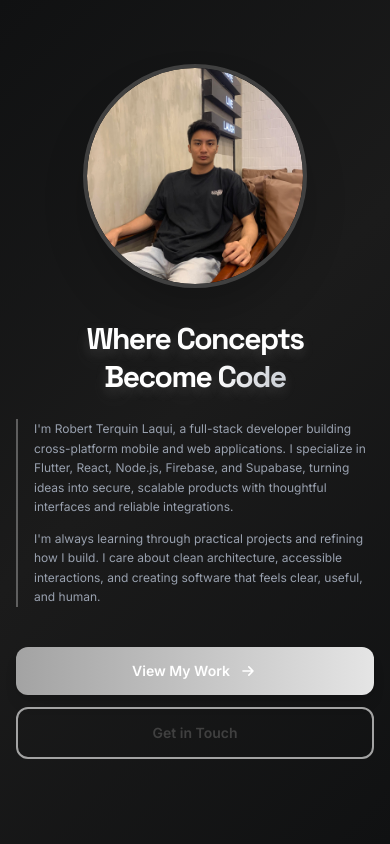
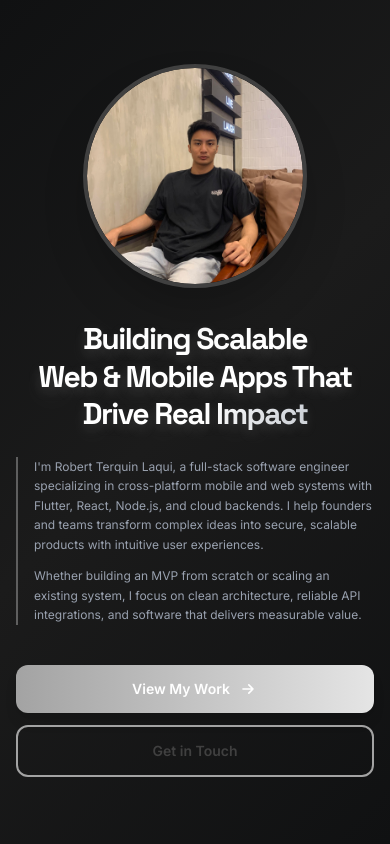
Before and after one commit to robertterquin/personal-portfolio, a React (Vite) app in the folder portfolio_v2/: page / in a window 390 px wide. Shown: the top 844 px of the page. Built offline with nearby package versions, Linux system fonts and the light colour scheme.

Commit message:
feat: update landing page content to better reflect expertise in scalable web and mobile applications

```diff
--- a/portfolio_v2/src/pages/Landing/Landing.jsx
+++ b/portfolio_v2/src/pages/Landing/Landing.jsx
@@ -140,16 +140,17 @@ const Landing = () => {
             <h1 className="text-3xl sm:text-5xl md:text-6xl lg:text-7xl font-black leading-tight tracking-tighter" style={{
               textShadow: '0 10px 30px rgba(255, 255, 255, 0.1), 0 4px 12px rgba(163, 163, 163, 0.2)'
             }}>
-              Where Concepts<br />
-              Become <span className="text-transparent bg-clip-text bg-linear-to-r from-white via-gray-200 to-gray-300">Code</span>
+              Building Scalable<br />
+              Web & Mobile Apps <br className="hidden sm:inline" />
+              That Drive Real <span className="text-transparent bg-clip-text bg-linear-to-r from-white via-gray-200 to-gray-300">Impact</span>
             </h1>
 
             <div className="border-l-2 border-mono-600/50 pl-4 sm:pl-5 text-left text-xs sm:text-sm md:text-base leading-relaxed text-gray-400">
               <p>
-                I&apos;m Robert Terquin Laqui, a full-stack developer building cross-platform mobile and web applications. I specialize in Flutter, React, Node.js, Firebase, and Supabase, turning ideas into secure, scalable products with thoughtful interfaces and reliable integrations.
+                I&apos;m Robert Terquin Laqui, a full-stack software engineer specializing in cross-platform mobile and web systems with Flutter, React, Node.js, and cloud backends. I help founders and teams transform complex ideas into secure, scalable products with intuitive user experiences.
               </p>
               <p className="mt-3 sm:mt-4">
-                I&apos;m always learning through practical projects and refining how I build. I care about clean architecture, accessible interactions, and creating software that feels clear, useful, and human.
+                Whether building an MVP from scratch or scaling an existing system, I focus on clean architecture, reliable API integrations, and software that delivers measurable value.
               </p>
             </div>
             <div className="flex flex-col sm:flex-row gap-3 sm:gap-4 pt-4 sm:pt-6 w-full sm:w-auto">
```
